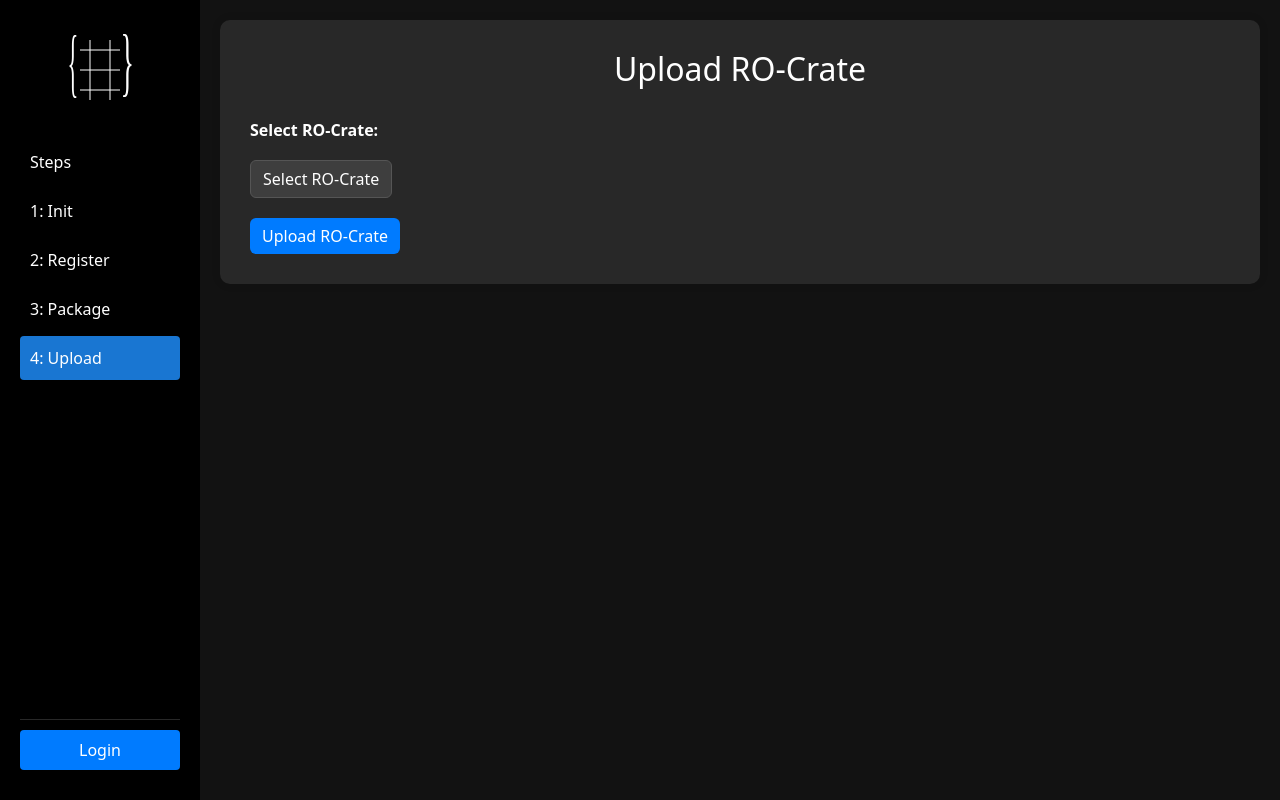
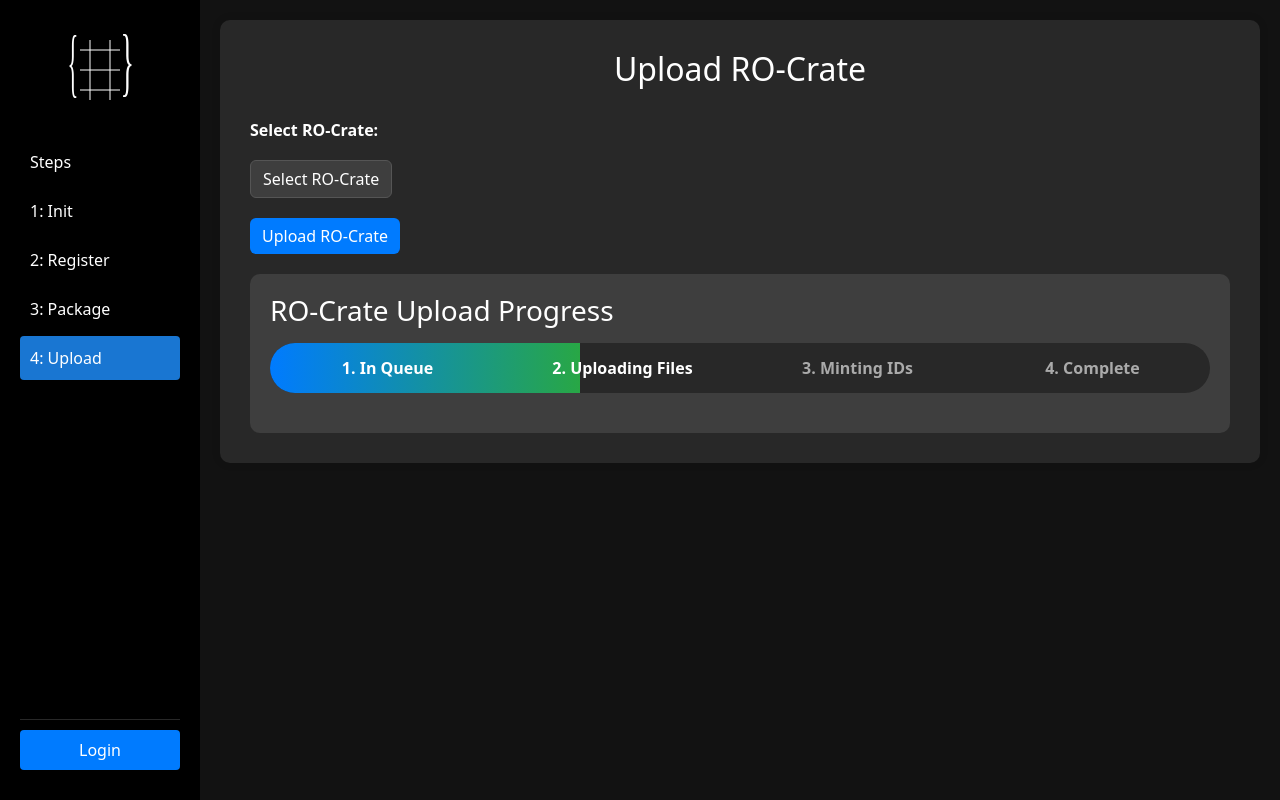
Before and after one commit to fairscape/fairscape_web_client, a React app: page / in a window 1280 px wide. Both pictures are taken after a click on the element "4: Upload". Built offline with nearby package versions, Linux system fonts and the light colour scheme.

Commit message:
status updates

```diff
--- a/src/components/LoginComponent.jsx
+++ b/src/components/LoginComponent.jsx
@@ -64,7 +64,7 @@ function LoginComponent({ onLogin }) {
     e.preventDefault();
     setError("");
     try {
-      const response = await fetch(`https://fairscape.net/api/login`, {
+      const response = await fetch(`http://localhost:8080/api/login`, {
         method: "POST",
         headers: {
           "Content-Type": "application/x-www-form-urlencoded",
--- a/src/components/StatusTracker.jsx
+++ b/src/components/StatusTracker.jsx
@@ -29,7 +29,9 @@ const ProgressBar = styled.div`
   top: 0;
   height: 100%;
   background: ${(props) =>
-    props.failed ? "#dc3545" : "linear-gradient(to right, #007bff, #28a745)"};
+    props.failed === "true"
+      ? "#dc3545"
+      : "linear-gradient(to right, #007bff, #28a745)"};
   width: ${(props) => props.progress}%;
   transition: width 0.5s ease-in-out, background-color 0.5s ease-in-out;
 `;
@@ -64,15 +66,21 @@ const StatusDetails = styled.div`
   margin-top: 15px;
 `;
 
-const StatusTracker = ({ submissionUUID }) => {
+const StatusTracker = ({ submissionUUID, uploadError }) => {
   const [status, setStatus] = useState("in progress");
   const [error, setError] = useState(null);
   const [details, setDetails] = useState(null);
-  const [success, setSuccess] = useState(true);
+  const [success, setSuccess] = useState(false);
+  const [completed, setCompleted] = useState(false);
   const intervalRef = useRef(null);
 
   useEffect(() => {
-    if (submissionUUID) {
+    if (uploadError) {
+      setStatus("Failed");
+      setError(`Upload Failed: Status ${uploadError.status} - ${uploadError.message}`);
+      setSuccess(false);
+      setCompleted(true);
+    } else if (submissionUUID) {
       checkUploadStatus();
       intervalRef.current = setInterval(checkUploadStatus, 2000);
     }
@@ -81,13 +89,15 @@ const StatusTracker = ({ submissionUUID }) => {
         clearInterval(intervalRef.current);
       }
     };
-  }, [submissionUUID]);
+  }, [submissionUUID, uploadError]);
 
   const checkUploadStatus = async () => {
+    if (!submissionUUID) return;
+
     try {
       const token = localStorage.getItem("authToken");
       const response = await axios.get(
-        `https://fairscape.net/api/rocrate/upload/status/${submissionUUID}`,
+        `http://localhost:8080/api/rocrate/upload/status/${submissionUUID}`,
         {
           headers: {
             Authorization: `Bearer ${token}`,
@@ -98,21 +108,20 @@ const StatusTracker = ({ submissionUUID }) => {
       setStatus(response.data.status);
       setDetails(response.data);
       setSuccess(response.data.success);
+      setCompleted(response.data.completed);
       if (response.data.error) {
         setError(response.data.error);
       }
-      if (
-        response.data.completed ||
-        response.data.error ||
-        !response.data.success
-      ) {
+
+      if (response.data.completed || response.data.error) {
         clearInterval(intervalRef.current);
       }
     } catch (error) {
       console.error("Status check error:", error);
-      setError("Failed to check upload status");
-      setStatus("failed");
+      setError(`Failed to check upload status: ${error.message}`);
+      setStatus("Failed");
       setSuccess(false);
+      setCompleted(true);
       clearInterval(intervalRef.current);
     }
   };
@@ -134,7 +143,7 @@ const StatusTracker = ({ submissionUUID }) => {
       currentStep = success ? 3 : -1;
       progress = 100;
       break;
-    case "failed":
+    case "Failed":
       currentStep = -1;
       progress = 100;
       break;
@@ -143,13 +152,13 @@ const StatusTracker = ({ submissionUUID }) => {
       progress = 0;
   }
 
-  const isFailed = status === "Failed" || error || !success;
+  const isFailed = status === "Failed" || error || (completed && !success);
 
   return (
     <StatusContainer>
       <StatusTitle>RO-Crate Upload Progress</StatusTitle>
       <ProgressBarContainer>
-        <ProgressBar progress={progress} failed={isFailed} />
+        <ProgressBar progress={progress} failed={isFailed.toString()} />
         <StepContainer>
           {steps.map((step, index) => (
             <Step key={index} active={index <= currentStep}>
@@ -159,12 +168,13 @@ const StatusTracker = ({ submissionUUID }) => {
         </StepContainer>
       </ProgressBarContainer>
       {isFailed && <ErrorMessage>{error || "Upload failed"}</ErrorMessage>}
-      {details && !isFailed && (
+      {details && (
         <StatusDetails>
           <p>Status: {status}</p>
-          <p>Completed: {details.completed ? "Yes" : "No"}</p>
-          <p>Identifiers Minted: {details.identifiersMinted.length}</p>
-          <p>Files Processed: {details.processedFiles.length}</p>
+          <p>Success: {success ? "Yes" : "No"}</p>
+          {details.identifiersMinted && (
+            <p>Identifiers Minted: {details.identifiersMinted.length}</p>
+          )}
         </StatusDetails>
       )}
     </StatusContainer>
--- a/src/components/UploadForm.jsx
+++ b/src/components/UploadForm.jsx
@@ -69,6 +69,7 @@ function UploadForm({ packagedPath }) {
   const [isLoggedIn, setIsLoggedIn] = useState(false);
   const [showLoginModal, setShowLoginModal] = useState(false);
   const [submissionUUID, setSubmissionUUID] = useState(null);
+  const [uploadError, setUploadError] = useState(null);
   const crateInputRef = useRef(null);
 
   useEffect(() => {
@@ -131,7 +132,7 @@ function UploadForm({ packagedPath }) {
     try {
       const token = localStorage.getItem("authToken");
       const response = await axios.post(
-        "https://fairscape.net/api/rocrate/upload-async",
+        "http://localhost:8080/api/rocrate/upload-async",
         formData,
         {
           headers: {
@@ -141,8 +142,14 @@ function UploadForm({ packagedPath }) {
         }
       );
       setSubmissionUUID(response.data.transactionFolder);
+      setUploadError(null);
     } catch (error) {
       console.error("Upload error:", error);
+      setUploadError({
+        status: error.response ? error.response.status : "Unknown",
+        message: error.response ? error.response.data.message : error.message,
+      });
+      setSubmissionUUID(null);
     }
   };
 
@@ -176,7 +183,10 @@ function UploadForm({ packagedPath }) {
           </CrateSelectionButton>
         </StyledFormGroup>
         <StyledButton type="submit">Upload RO-Crate</StyledButton>
-        {submissionUUID && <StatusTracker submissionUUID={submissionUUID} />}
+        <StatusTracker
+          submissionUUID={submissionUUID}
+          uploadError={uploadError}
+        />
       </StyledForm>
 
       <StyledModal show={showLoginModal} onHide={handleCloseLoginModal}>
```
